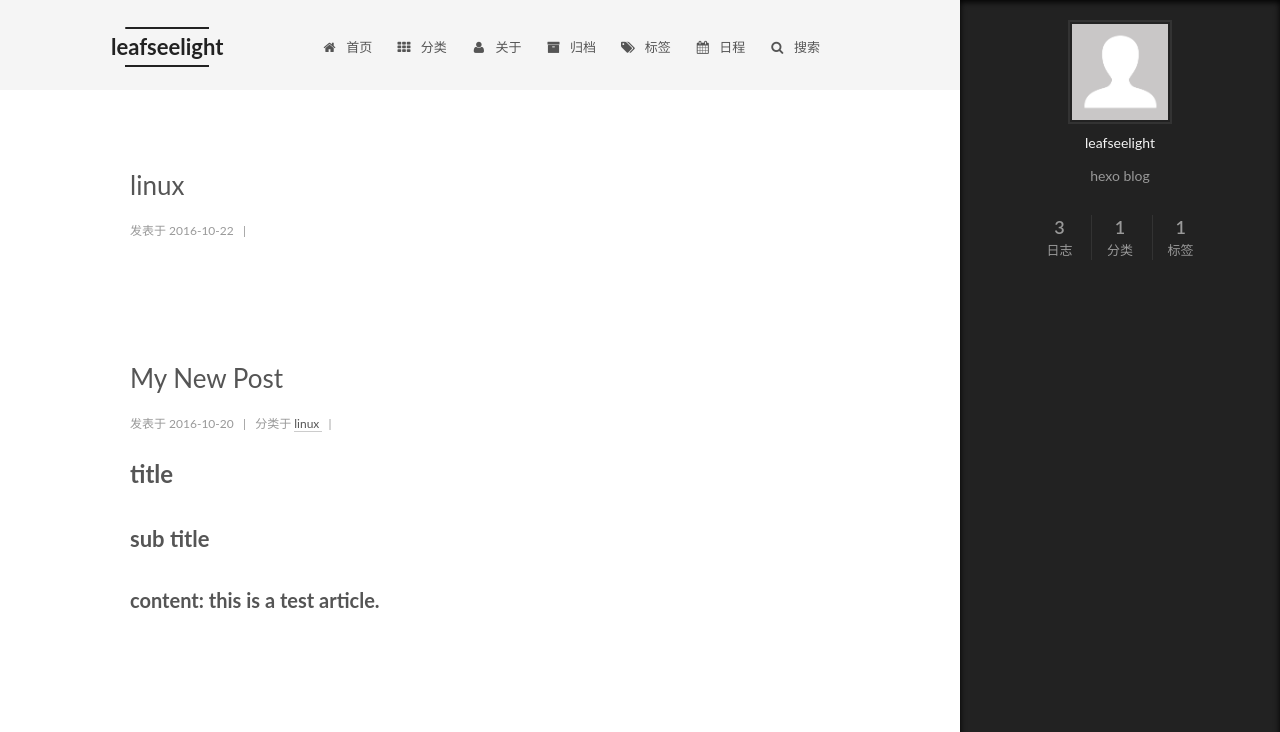
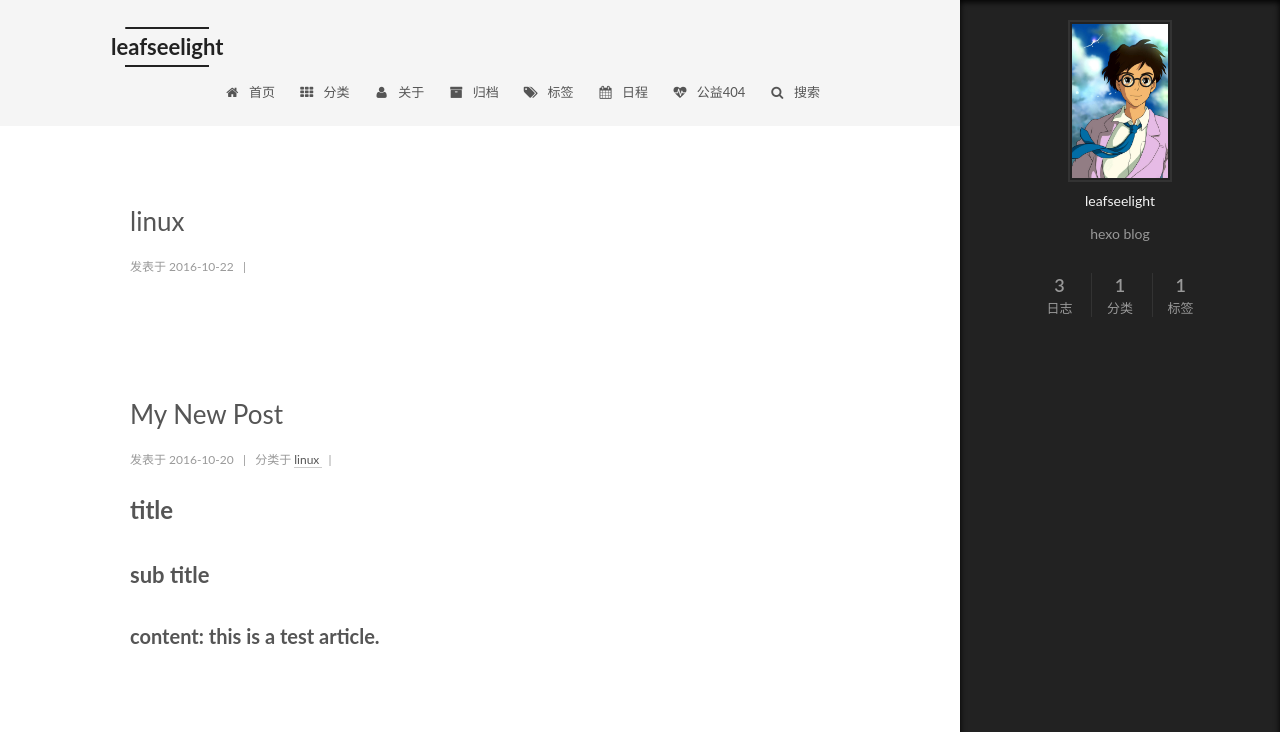
Before and after one commit to leafseelight/leafseelight.github.io, a plain HTML site: page index.html in a window 1280 px wide. Shown: the top 732 px of the page. Drawn offline with Linux system fonts and the light colour scheme; a script that the page names is missing.

Commit message:
Site updated: 2016-10-22 16:04:24

```diff
--- a/index.html
+++ b/index.html
@@ -201,6 +201,16 @@
               <i class="menu-item-icon fa fa-fw fa-calendar"></i> <br />
 
             日程
+          </a>
+        </li>
+
+
+        <li class="menu-item menu-item-commonweal">
+          <a href="/404.html" rel="section">
+
+              <i class="menu-item-icon fa fa-fw fa-heartbeat"></i> <br />
+
+            公益404
           </a>
         </li>
 
@@ -606,7 +616,7 @@
       <section class="site-overview sidebar-panel  sidebar-panel-active ">
         <div class="site-author motion-element" itemprop="author" itemscope itemtype="//schema.org/Person">
           <img class="site-author-image" itemprop="image"
-               src="/images/avatar.gif"
+               src="/images/avator.jpeg"
                alt="leafseelight" />
           <p class="site-author-name" itemprop="name">leafseelight</p>
           <p class="site-description motion-element" itemprop="description">hexo blog</p>
```
Also changed, not shown: 2016/10/19/hello-world/index.html (+11 -1 lines), 2016/10/20/My-New-Post/index.html (+11 -1 lines), 2016/10/22/linux/index.html (+11 -1 lines), archives/2016/10/index.html (+11 -1 lines), archives/2016/index.html (+11 -1 lines), archives/index.html (+11 -1 lines), categories/index.html (+11 -1 lines), categories/linux/index.html (+11 -1 lines), tags/index.html (+11 -1 lines), tags/linux/index.html (+11 -1 lines), images/avator.jpeg (added).
